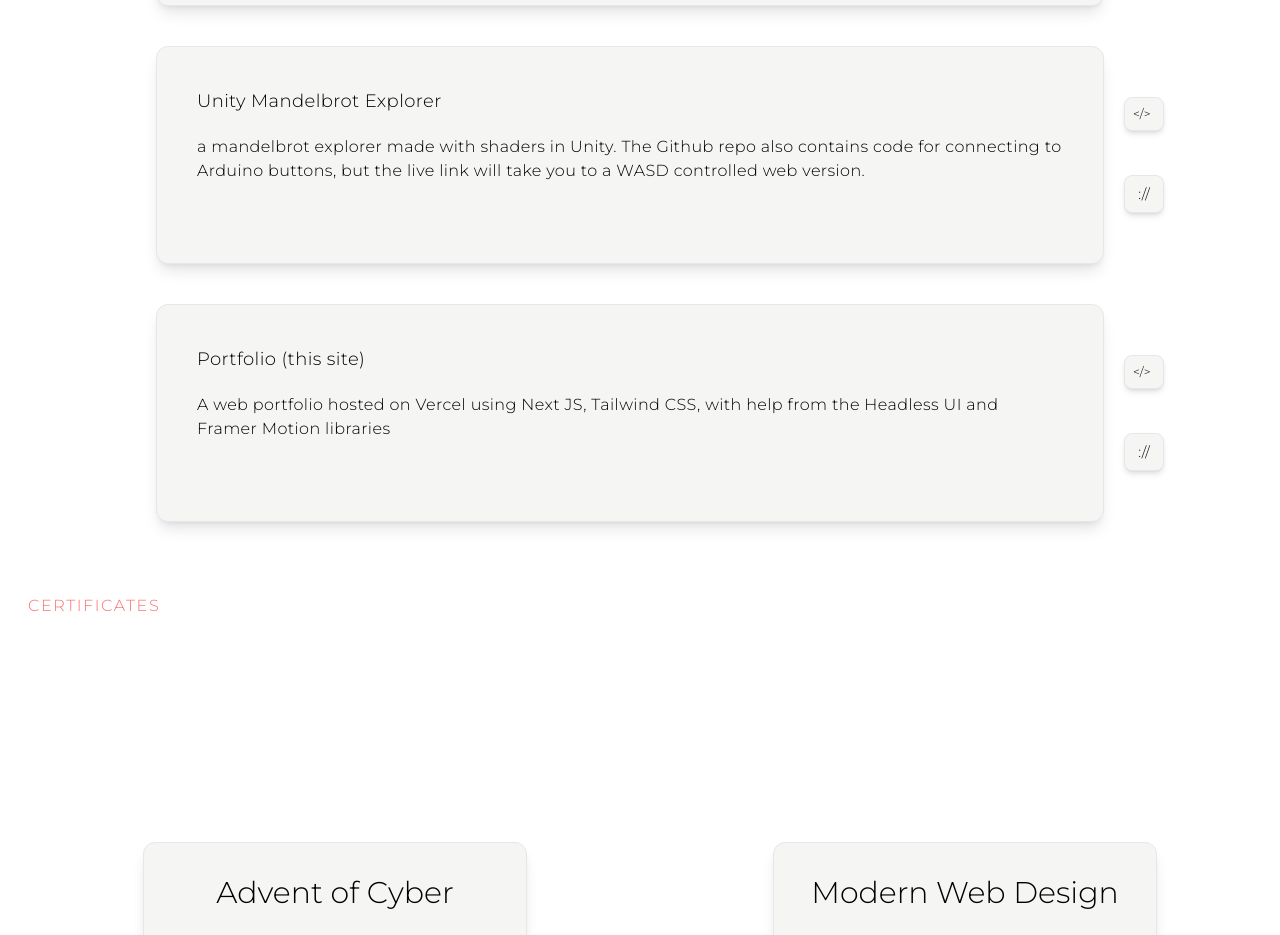
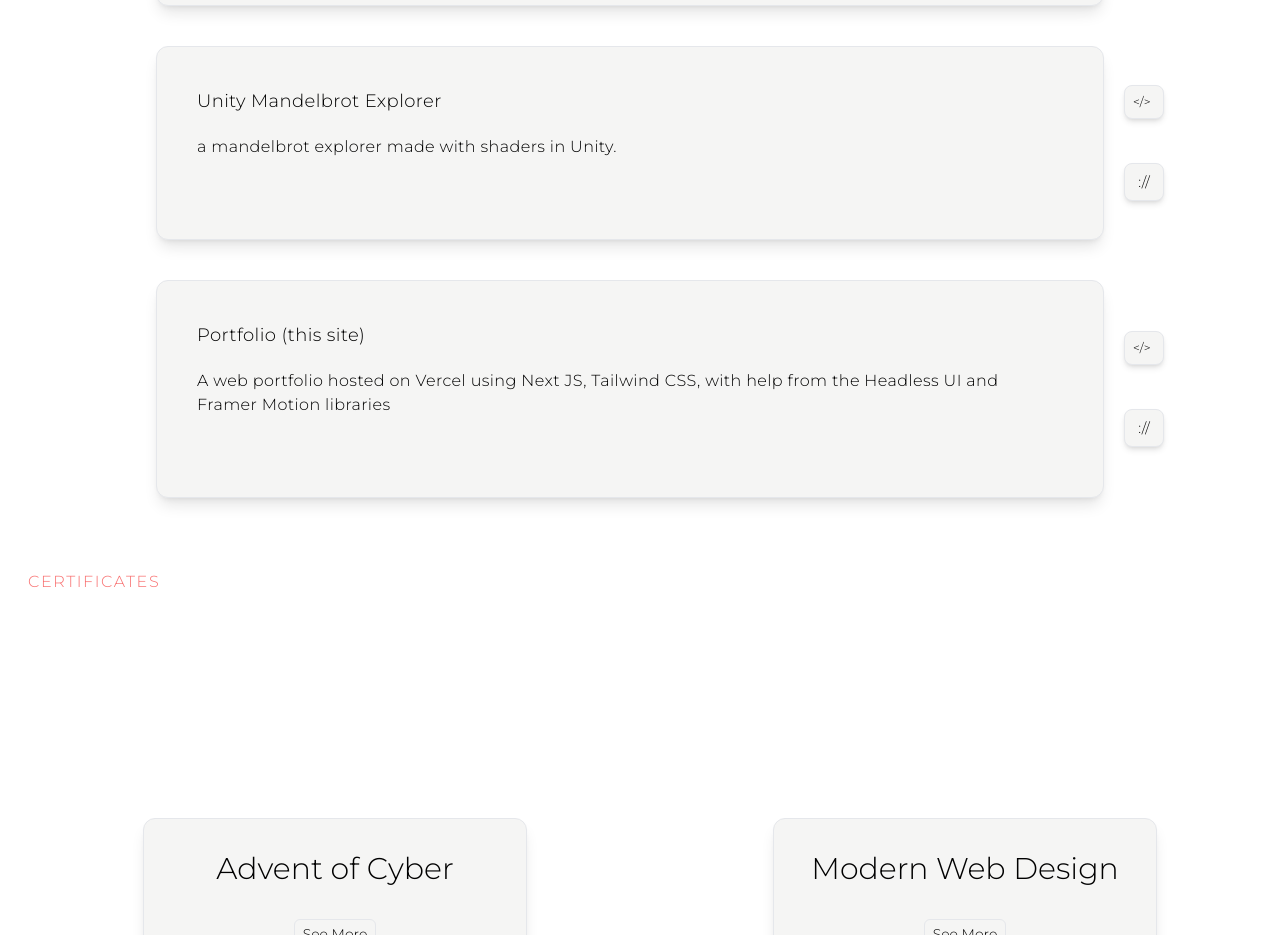
Before and after one commit to skyleilani/sky-portfolio, a Next.js app: page / in a window 1280 px wide. Shown: the part 2500-3435 px from the top of the page. Built offline with nearby package versions, Linux system fonts and the light colour scheme.

Commit message:
Update Projects.jsx

```diff
--- a/components/pages/Projects.jsx
+++ b/components/pages/Projects.jsx
@@ -36,13 +36,13 @@ const projects = () => {
         />
         <ProjectCard
           title='Unity Mandelbrot Explorer'
-          description='a mandelbrot explorer made with shaders in Unity. The Github repo also contains code for connecting to Arduino buttons, but the live link will take you to a WASD controlled web version.'
+          description='a mandelbrot explorer made with shaders in Unity. '
           mobileDescription='React, TailwindCSS, Unity, HLSL'
           sourceCodeLink='https://github.com/skyleilani/unity-game'
           liveLink='https://web-unity-mandelbrot.vercel.app/'
           imgSrc={unityMandelbrot}
           imgAlt='unityMandelbrot'
-          tabDescription='A mandelbrot explorer made with Unity HLSL shaders. '
+          tabDescription='A mandelbrot explorer made with Unity HLSL shaders.The Github repo also contains code for connecting to Arduino buttons, but the live link will take you to a WASD controlled web version. '
           moreTabDescription='Proficiency in using Unitys ShaderLab language and creating custom shaders.
           Solid understanding of mathematical concepts and ability to implement them in code.
           Experience in creating user-friendly and customizable graphics by using properties to control the look and feel of the Mandelbrot set.
```
